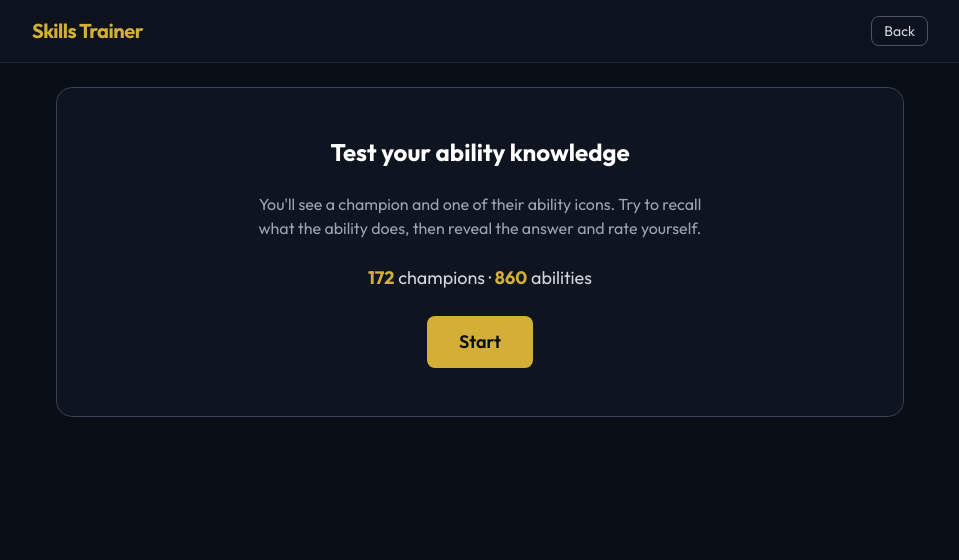
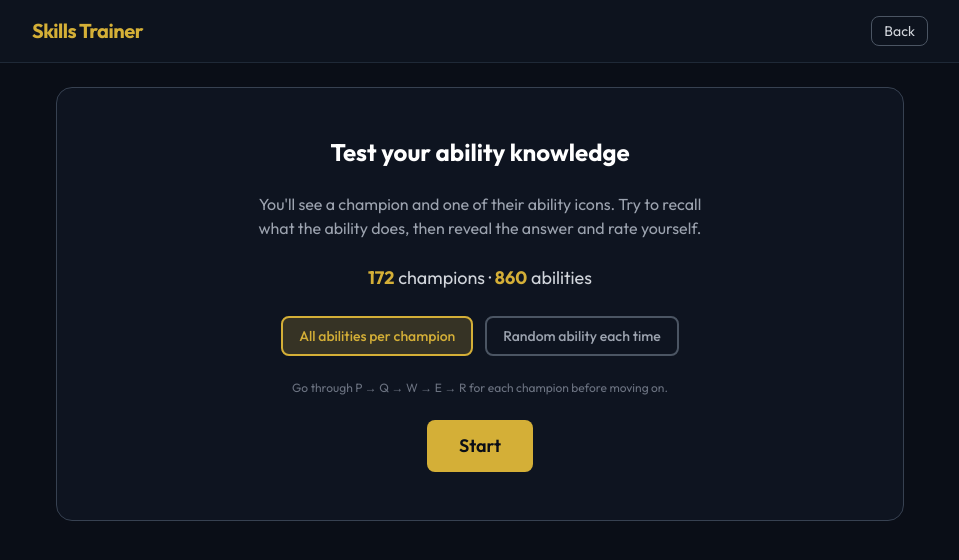
Before and after one commit to mred-randomprojects/guess-class-lol, a React (Vite) app: page /#/skills-trainer in a window 1280 px wide. Shown: the top 560 px of the page, without its empty margins (160-1119 px from the left). Built offline with nearby package versions, Linux system fonts and the light colour scheme.

Commit message:
Add config to make the champion you're guessing switch every time

```diff
--- a/src/SkillsTrainer.tsx
+++ b/src/SkillsTrainer.tsx
@@ -1,4 +1,4 @@
-import { useState, useCallback, useMemo } from "react";
+import { useState, useCallback } from "react";
 import { Link } from "react-router-dom";
 import { useChampions, getImageUrl } from "./data/useChampions";
 import { useSpells } from "./data/useSpells";
@@ -7,11 +7,17 @@
 import { shuffleChampions } from "./gameLogic";
 
 type Rating = "nailed" | "partial" | "no_idea";
+type GameMode = "per-champion" | "per-ability";
 
 interface AbilityResult {
     champion: Champion;
     ability: SpellInfo;
     rating: Rating;
+}
+
+interface QueueItem {
+    champion: Champion;
+    ability: SpellInfo;
 }
 
 const RATING_POINTS: Record<Rating, number> = {
@@ -152,63 +158,80 @@
     const { champions } = useChampions();
     const { getSpellSet } = useSpells();
 
+    const [gameMode, setGameMode] = useState<GameMode>("per-champion");
     const [gameStarted, setGameStarted] = useState(false);
     const [finished, setFinished] = useState(false);
-    const [queue, setQueue] = useState<Champion[]>([]);
-    const [champIndex, setChampIndex] = useState(0);
-    const [abilityIndex, setAbilityIndex] = useState(0);
     const [revealed, setRevealed] = useState(false);
     const [results, setResults] = useState<AbilityResult[]>([]);
 
-    const currentSpellSet = useMemo(() => {
-        if (queue.length === 0) return null;
-        return getSpellSet(queue[champIndex]);
-    }, [queue, champIndex, getSpellSet]);
+    // Flat queue of individual abilities (used in both modes)
+    const [abilityQueue, setAbilityQueue] = useState<QueueItem[]>([]);
+    const [queueIndex, setQueueIndex] = useState(0);
 
-    const currentAbility =
-        currentSpellSet != null
-            ? currentSpellSet.abilities[abilityIndex] ?? null
-            : null;
+    const currentItem: QueueItem | null =
+        abilityQueue.length > 0 ? abilityQueue[queueIndex] ?? null : null;
 
-    const totalAbilities = queue.length * 5; // passive + Q W E R per champ
-    const completedAbilities = champIndex * 5 + abilityIndex;
+    const totalAbilities = abilityQueue.length;
+
+    /** Build a flat list of all (champion, ability) pairs */
+    const buildAbilityQueue = useCallback(
+        (mode: GameMode): QueueItem[] => {
+            const shuffled = shuffleChampions(champions);
+            const items: QueueItem[] = [];
+
+            for (const champ of shuffled) {
+                const spellSet = getSpellSet(champ);
+                if (spellSet == null) continue;
+                for (const ability of spellSet.abilities) {
+                    items.push({ champion: champ, ability });
+                }
+            }
+
+            // In per-ability mode, shuffle all items so abilities from
+            // different champions are interleaved
+            if (mode === "per-ability") {
+                for (let i = items.length - 1; i > 0; i--) {
+                    const j = Math.floor(Math.random() * (i + 1));
+                    [items[i], items[j]] = [items[j], items[i]];
+                }
+            }
+
+            return items;
+        },
+        [champions, getSpellSet]
+    );
 
     const launchGame = useCallback(() => {
-        const shuffled = shuffleChampions(champions);
-        setQueue(shuffled);
-        setChampIndex(0);
-        setAbilityIndex(0);
+        const items = buildAbilityQueue(gameMode);
+        setAbilityQueue(items);
+        setQueueIndex(0);
         setRevealed(false);
         setResults([]);
         setFinished(false);
         setGameStarted(true);
-    }, [champions]);
+    }, [gameMode, buildAbilityQueue]);
 
     const submitRating = useCallback(
         (rating: Rating) => {
-            if (currentSpellSet == null || currentAbility == null) return;
+            if (currentItem == null) return;
 
             setResults((prev) => [
                 ...prev,
                 {
-                    champion: currentSpellSet.champion,
-                    ability: currentAbility,
+                    champion: currentItem.champion,
+                    ability: currentItem.ability,
                     rating,
                 },
             ]);
             setRevealed(false);
 
-            // Advance to next ability or next champion
-            if (abilityIndex + 1 < (currentSpellSet.abilities.length)) {
-                setAbilityIndex((i) => i + 1);
-            } else if (champIndex + 1 < queue.length) {
-                setChampIndex((i) => i + 1);
-                setAbilityIndex(0);
+            if (queueIndex + 1 < abilityQueue.length) {
+                setQueueIndex((i) => i + 1);
             } else {
                 setFinished(true);
             }
         },
-        [currentSpellSet, currentAbility, abilityIndex, champIndex, queue.length]
+        [currentItem, queueIndex, abilityQueue.length]
     );
 
     const finishEarly = useCallback(() => {
@@ -262,6 +285,38 @@
                             </span>{" "}
                             abilities
                         </p>
+
+                        {/* Mode selector */}
+                        <div className="flex gap-3">
+                            <button
+                                type="button"
+                                onClick={() => setGameMode("per-champion")}
+                                className={`rounded-lg border-2 px-4 py-2 text-sm font-medium transition-colors ${
+                                    gameMode === "per-champion"
+                                        ? "border-rift-gold bg-rift-gold/20 text-rift-gold"
+                                        : "border-gray-600 text-gray-400 hover:border-gray-500 hover:text-gray-300"
+                                }`}
+                            >
+                                All abilities per champion
+                            </button>
+                            <button
+                                type="button"
+                                onClick={() => setGameMode("per-ability")}
+                                className={`rounded-lg border-2 px-4 py-2 text-sm font-medium transition-colors ${
+                                    gameMode === "per-ability"
+                                        ? "border-rift-gold bg-rift-gold/20 text-rift-gold"
+                                        : "border-gray-600 text-gray-400 hover:border-gray-500 hover:text-gray-300"
+                                }`}
+                            >
+                                Random ability each time
+                            </button>
+                        </div>
+                        <p className="text-xs text-rift-muted">
+                            {gameMode === "per-champion"
+                                ? "Go through P → Q → W → E → R for each champion before moving on."
+                                : "Jump between random champions — one ability at a time."}
+                        </p>
+
                         <button
                             type="button"
                             onClick={launchGame}
@@ -276,13 +331,15 @@
     }
 
     // --- Game loop ---
-    if (currentSpellSet == null || currentAbility == null) {
+    if (currentItem == null) {
         return (
             <div className="flex min-h-screen items-center justify-center bg-rift-dark p-8">
                 <p className="text-rift-muted">No spell data available.</p>
             </div>
         );
     }
+
+    const { champion, ability } = currentItem;
 
     return (
         <div className="min-h-screen bg-rift-dark font-body text-gray-100">
@@ -293,8 +350,7 @@
                     </h1>
                     <div className="flex items-center gap-4">
                         <span className="text-sm text-rift-muted">
-                            {completedAbilities + 1} / {totalAbilities}{" "}
-                            abilities
+                            {queueIndex + 1} / {totalAbilities} abilities
                         </span>
                         <button
                             type="button"
@@ -311,18 +367,14 @@
                 {/* Champion info */}
                 <section className="flex items-center gap-4 rounded-2xl border border-gray-700 bg-rift-card/60 p-6">
                     <img
-                        src={getImageUrl(currentSpellSet.champion)}
-                        alt={currentSpellSet.champion.name}
+                        src={getImageUrl(champion)}
+                        alt={champion.name}
                         className="h-16 w-16 rounded-xl object-cover ring-2 ring-rift-gold/50"
                     />
                     <div>
                         <span className="text-xl font-bold text-white">
-                            {currentSpellSet.champion.name}
+                            {champion.name}
                         </span>
-                        <p className="text-sm text-rift-muted">
-                            Ability {abilityIndex + 1} of{" "}
-                            {currentSpellSet.abilities.length}
-                        </p>
                     </div>
                 </section>
 
@@ -333,16 +385,16 @@
                         <div className="flex flex-col items-center gap-3">
                             <div className="relative">
                                 <img
-                                    src={currentAbility.imageUrl}
+                                    src={ability.imageUrl}
                                     alt={
                                         revealed
-                                            ? currentAbility.name
+                                            ? ability.name
                                             : "Mystery ability"
                                     }
                                     className="h-24 w-24 rounded-xl object-cover ring-2 ring-gray-600"
                                 />
                                 <span className="absolute -right-2 -top-2 rounded-full bg-rift-gold px-2.5 py-0.5 text-xs font-bold text-rift-dark">
-                                    {currentAbility.key}
+                                    {ability.key}
                                 </span>
                             </div>
                             {!revealed && (
@@ -366,16 +418,16 @@
                                 {/* Ability name + damage type */}
                                 <div className="flex flex-col items-center gap-1">
                                     <h3 className="text-xl font-bold text-white">
-                                        {currentAbility.name}
+                                        {ability.name}
                                     </h3>
                                     {damageTypeLabel(
-                                        currentAbility.damageType
+                                        ability.damageType
                                     ) != null && (
                                         <span
-                                            className={`text-xs font-medium ${damageTypeColor(currentAbility.damageType)}`}
+                                            className={`text-xs font-medium ${damageTypeColor(ability.damageType)}`}
                                         >
                                             {damageTypeLabel(
-                                                currentAbility.damageType
+                                                ability.damageType
                                             )}
                                         </span>
                                     )}
@@ -383,8 +435,7 @@
 
                                 {/* Effects with scalings */}
                                 <div className="space-y-3">
-                                    {currentAbility.effects.map(
-                                        (effect, idx) => (
+                                    {ability.effects.map((effect, idx) => (
                                         <div
                                             key={idx}
                                             className="rounded-xl bg-gray-800/60 p-4"
@@ -392,8 +443,7 @@
                                             <p className="text-sm leading-relaxed text-gray-200">
                                                 {effect.description}
                                             </p>
-                                                {effect.scalings.length >
-                                                    0 && (
+                                            {effect.scalings.length > 0 && (
                                                 <div className="mt-2 flex flex-wrap gap-x-4 gap-y-1">
                                                     {effect.scalings.map(
                                                         (s, si) => (
@@ -407,10 +457,12 @@
                                                                     }
                                                                     :
                                                                 </span>{" "}
-                                                                    <span className={damageTypeColor(currentAbility.damageType)}>
-                                                                        {
-                                                                            s.value
-                                                                        }
+                                                                <span
+                                                                    className={damageTypeColor(
+                                                                        ability.damageType
+                                                                    )}
+                                                                >
+                                                                    {s.value}
                                                                 </span>
                                                             </span>
                                                         )
@@ -418,33 +470,31 @@
                                                 </div>
                                             )}
                                         </div>
-                                        )
-                                    )}
+                                    ))}
                                 </div>
 
                                 {/* Cooldown + Cost stats */}
-                                {(currentAbility.cooldown != null ||
-                                    currentAbility.cost != null) && (
+                                {(ability.cooldown != null ||
+                                    ability.cost != null) && (
                                     <div className="flex flex-wrap gap-4 text-sm">
-                                        {currentAbility.cooldown != null && (
+                                        {ability.cooldown != null && (
                                             <div className="rounded-lg border border-gray-700 bg-gray-800/40 px-4 py-2">
                                                 <span className="text-xs font-semibold uppercase text-rift-muted">
                                                     Cooldown
                                                 </span>
                                                 <p className="text-blue-400">
-                                                    {currentAbility.cooldown}s
+                                                    {ability.cooldown}s
                                                 </p>
                                             </div>
                                         )}
-                                        {currentAbility.cost != null && (
+                                        {ability.cost != null && (
                                             <div className="rounded-lg border border-gray-700 bg-gray-800/40 px-4 py-2">
                                                 <span className="text-xs font-semibold uppercase text-rift-muted">
                                                     Cost
                                                 </span>
                                                 <p className="text-blue-400">
-                                                    {currentAbility.cost}{" "}
-                                                    {currentAbility.resource ??
-                                                        ""}
+                                                    {ability.cost}{" "}
+                                                    {ability.resource ?? ""}
                                                 </p>
                                             </div>
                                         )}
```
Lines whose indentation alone changed are shown as unchanged.
